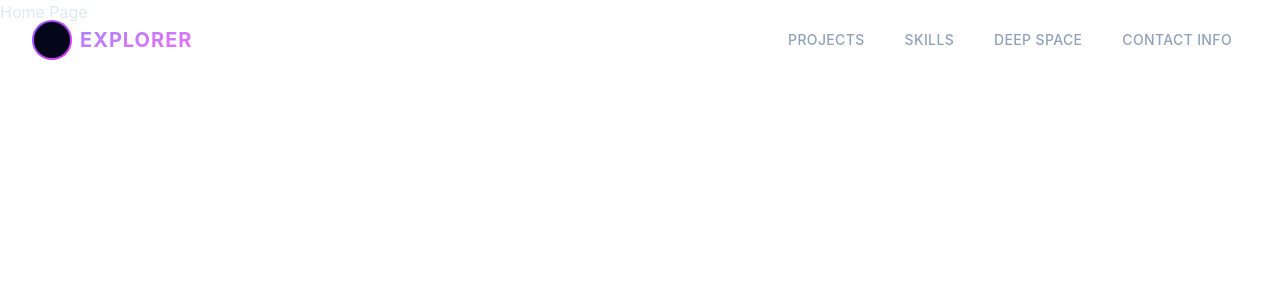
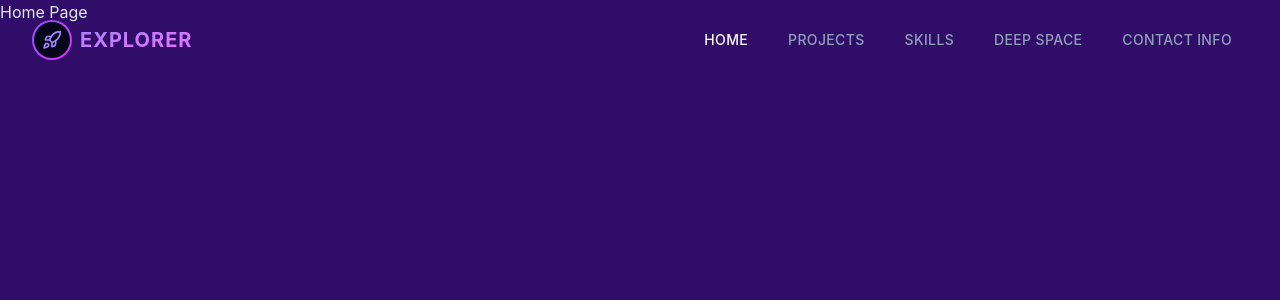
Before and after one commit to Aron-Mercado/Midterms_Project, a React (Vite) app: page / in a window 1280 px wide. Shown: the top 300 px of the page. Built offline with nearby package versions, Linux system fonts and the light colour scheme.

Commit message:
Installed Lucide Icons and Motion for React. Also Implemented Icons

```diff
--- a/package.json
+++ b/package.json
@@ -13,6 +13,8 @@
   },
   "dependencies": {
     "@tailwindcss/vite": "^4.2.2",
+    "lucide-react": "^1.3.0",
+    "motion": "^12.38.0",
     "react": "^19.2.4",
     "react-dom": "^19.2.4",
     "react-router-dom": "^7.14.0",
--- a/src/App.jsx
+++ b/src/App.jsx
@@ -1,4 +1,6 @@
 //Adding Lucid Icons and React Motion
+import { motion } from "motion/react";
+import { RocketIcon } from 'lucide-react';
 
 import './App.css';
 import React, { useEffect, useState } from 'react'
@@ -57,7 +59,7 @@ function App() {
 
 
   return (
-    <div className="min-h-screen w-full text-slate-200 relative selection:bg-violet-500/30">
+    <div className="min-h-screen w-full bg-violet-950 text-slate-200 relative selection:bg-violet-500/30">
       {/* Navigation */}
       <nav className="fixed top-0 left-0 right-0 z-50 glass-panel border-b-0 border-slate-800/50">
         <div className="max-w-7xl mx-auto px-4 sm:px-6 lg:px-8">
@@ -72,7 +74,7 @@ function App() {
                               group-hover:glow-border transition-all duration-300"
                               >
                 <div className="w-full h-full bg-slate-950 rounded-full flex items-center justify-center">
-
+                  <RocketIcon className="w-5 h-5 text-violet-400 group-hover:text-fuchsia-400 transition-colors" />
                 </div>
               </div>
               <h1 className="text-xl font-bold bg-clip-text
```
Also changed, not shown: 1 other file (tests, documents, lock files or other folders).
